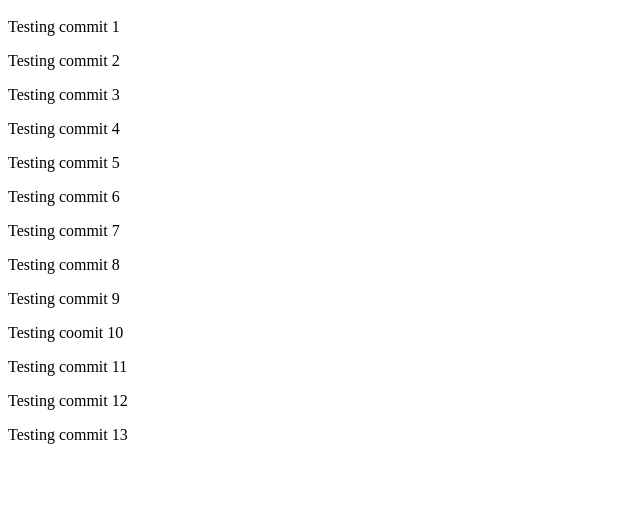
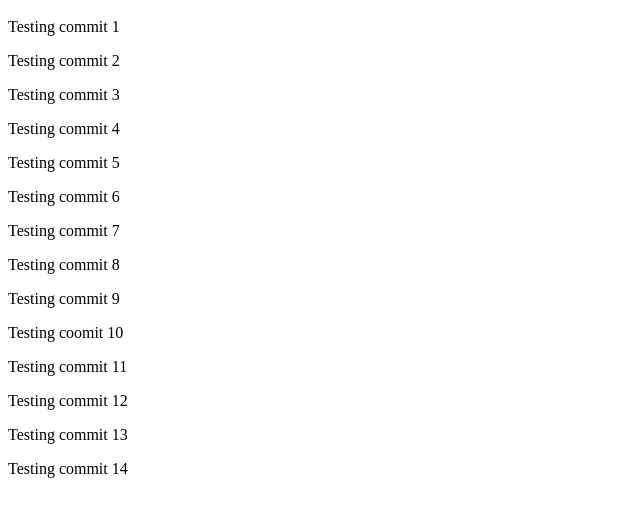
Before and after one commit to HonzaMikula/GitReviews-QA, a plain HTML site: page index.html in a window 1280 px wide. Shown: the part 48-564 px from the top of the page, without its empty margins (0-640 px from the left). Drawn offline with Linux system fonts and the light colour scheme.

Commit message:
testing commit 14

```diff
--- a/index.html
+++ b/index.html
@@ -17,5 +17,6 @@
     <p>Testing commit 11</p>
     <p>Testing commit 12</p>
     <p>Testing commit 13</p>
+    <p>Testing commit 14</p>
   </body>
 </html>
```
